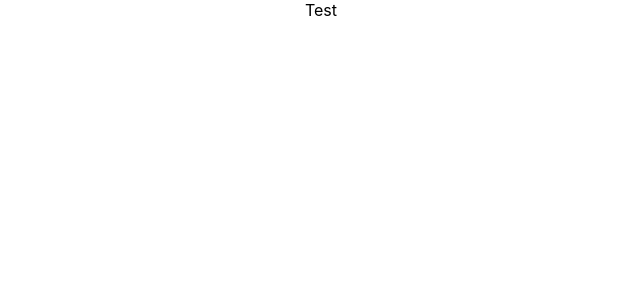
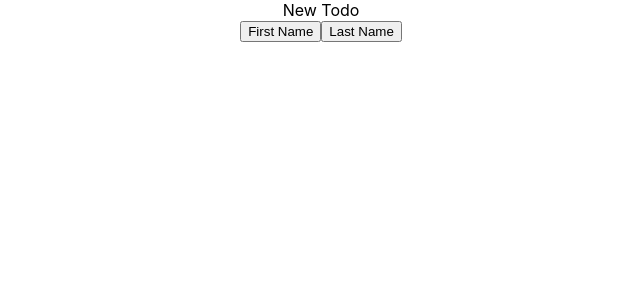
Before and after one commit to hbarrons/mobx-udemy, a React (Create React App) app: page / in a window 1280 px wide. Shown: the top 300 px of the page, without its empty margins (319-959 px from the left). Built offline with nearby package versions, Linux system fonts and the light colour scheme.

Commit message:
import and use Observer from mobx-react

```diff
--- a/src/reacttest.tsx
+++ b/src/reacttest.tsx
@@ -1,9 +1,18 @@
-// @ts-ignore
 import React from "react";
+import ToDo from "./stores/data/todos/todo";
+import TodoStore from "./stores/data/todos/todo-store";
+import {Observer, useObserver} from "mobx-react";
+
+
+const newTodo = new ToDo('New Todo', 99, new TodoStore())
 
 const Test = () => {
     return (
-        <div>Test</div>
+        <div>
+            <Observer>{()=> <div>{newTodo.name}</div>}</Observer>
+            <button onClick={()=>newTodo.updateName('first name')}>First Name</button>
+            <button onClick={()=>newTodo.updateName('last name')}>Last Name</button>
+        </div>
     )
 };
 
```
